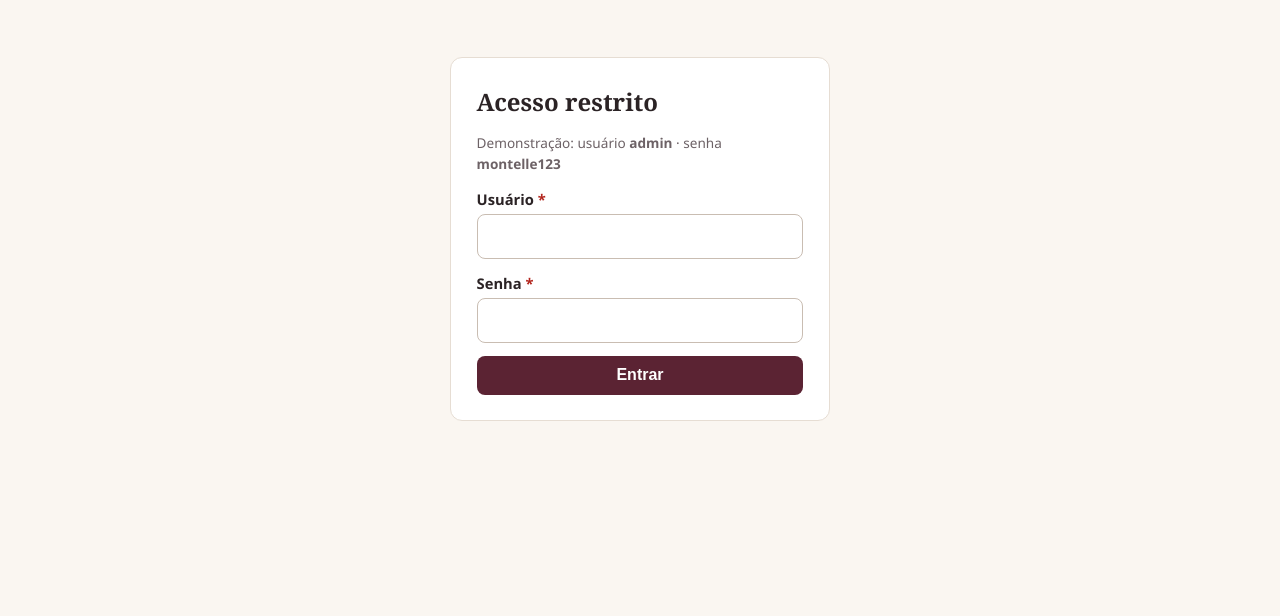
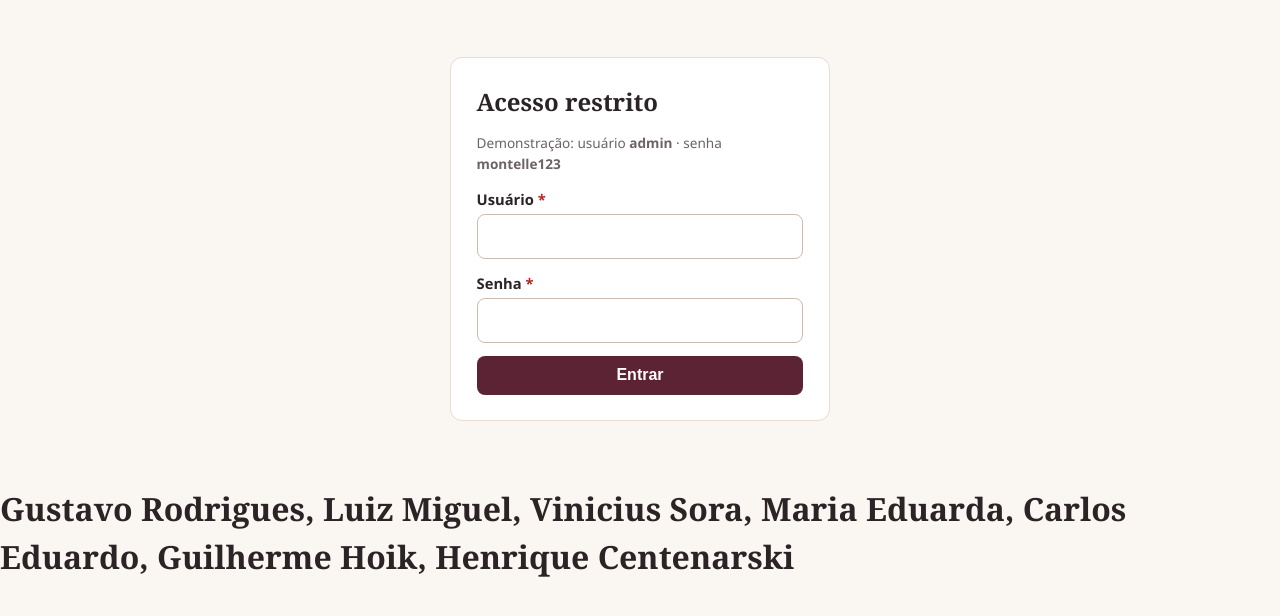
Before and after one commit to quintilianogustavo-ux/montelle, a plain HTML site: page admin.html in a window 1280 px wide. Shown: the part 70-686 px from the top of the page. Drawn offline with Linux system fonts and the light colour scheme.

Commit message:
Add footer with team member names to admin.html

```diff
--- a/admin.html
+++ b/admin.html
@@ -54,4 +54,5 @@
   <script src="comum.js"></script>
   <script src="admin.js"></script>
 </body>
+  <footer> <H1>Gustavo Rodrigues, Luiz Miguel, Vinicius Sora, Maria Eduarda, Carlos Eduardo, Guilherme Hoik, Henrique Centenarski</H1></footer>
 </html>
```
